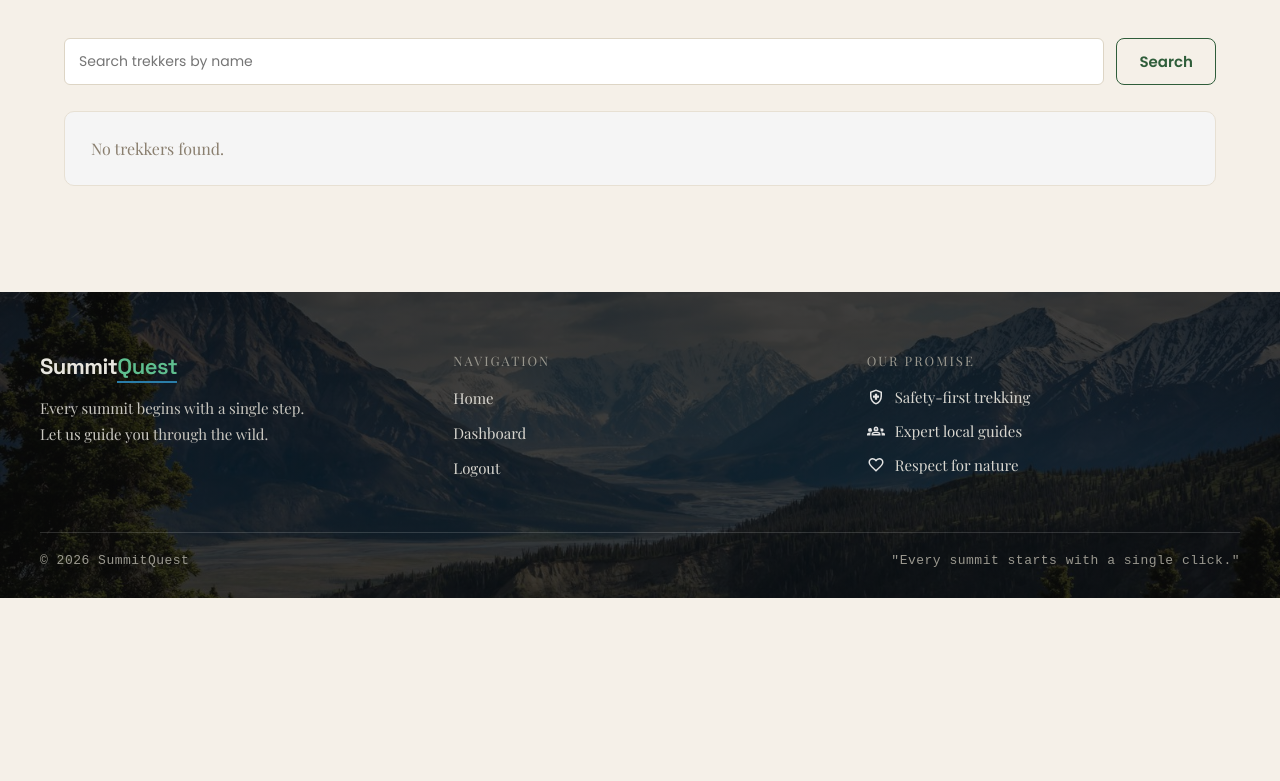
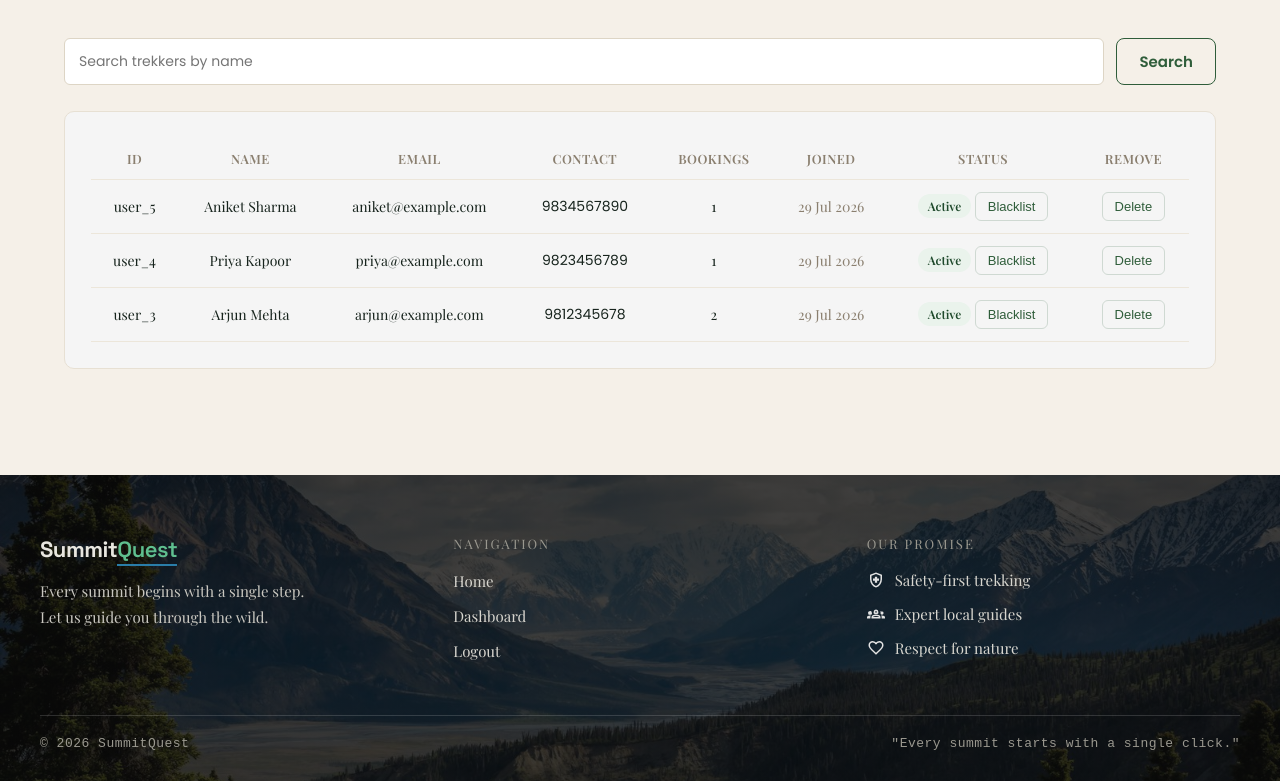
Before and after one commit to 25f1000798/Trekking-Management-Application-V1, a Flask app: page /admin/users in a window 1280 px wide. Shown: the part 253-1034 px from the top of the page. Before the commit the page ends 851 px from the top, so only its background shows below. Run offline with Flask 3, Linux system fonts and the light colour scheme; a user stored in the database is signed in; parts of the project's set-up code (start-up, migrations or seed data) failed here and were passed over; some web fonts are replaced.

Commit message:
Implement delete user, staff by admin and user delete his profile

```diff
--- a/app/__init__.py
+++ b/app/__init__.py
@@ -1,5 +1,6 @@
 import os
 
+from seed_data import seed
 from flask import Flask, render_template
 from config import Config
 from app.models import db, User
@@ -44,6 +45,8 @@ def create_app():
 
         db.create_all()
         _seed_admin(app)
+        # seed data implicitly
+        seed(app)
 
     return app
 
--- a/app/routes.py
+++ b/app/routes.py
@@ -116,7 +116,9 @@ def register():
         db.session.commit()
 
         if role == "trekker":
-            flash("Registration successful! Please log in.", "success")
+            flash("Registration successful! Redirecting to dashboard.", "success")
+            load_session(new_user)
+            return redirect(url_for("visit.user_dashboard"))
         else:
             flash("Registered! Your staff account is awaiting admin approval.", "info")
         return redirect(url_for("visit.login"))
@@ -319,6 +321,20 @@ def admin_reject_staff(user_id):
     flash("Staff registration rejected.", "info")
     return redirect(url_for("visit.admin_staff_list"))
 
+@visit.route("/admin/staff/<int:staff_id>/delete", methods=["POST"])
+@login_required
+@admin_required
+def admin_delete_staff(staff_id):
+    staff = User.query.get(staff_id)
+    if staff and staff.role =="staff":
+        db.session.delete(staff)
+        db.session.commit()
+        flash(f"Staff member {staff.full_name} got deleted.","success")
+    elif staff.role != "staff":
+        flash(f"{staff.full_name} is not staff member!!")
+    else:
+        flash("No such staff exist!!","danger")
+    return redirect(url_for("visit.admin_staff_list"))
 
 @visit.route("/admin/users")
 @login_required
@@ -345,6 +361,18 @@ def admin_blacklist_user(user_id):
     flash(f"User {'blacklisted' if user.is_blacklisted else 'reinstated'}.", "success")
     return redirect(request.referrer or url_for("visit.admin_users"))
 
+@visit.route("/admin/users/<int:user_id>/delete", methods=["POST"])
+@login_required
+@admin_required
+def admin_delete_user(user_id):
+    user = User.query.get(user_id)
+    if user:
+        db.session.delete(user)
+        flash(f"User {user.full_name} got deleted!!","success")
+        db.session.commit()
+    else:
+        flash("No such user exists!!")
+    return redirect(url_for("visit.admin_users"))
 
 @visit.route("/admin/bookings")
 @login_required
@@ -414,7 +442,7 @@ def user_dashboard():
         return redirect(url_for("visit.staff_dashboard"))
 
     uid = session["user_id"]
-    open_treks = Treks.query.filter_by(status="Open").order_by(Treks.starting_date).limit(4).all()
+    open_treks = Treks.query.filter_by(status="Open").order_by(Treks.starting_date).limit(3).all()
     my_bookings = Bookings.query.filter_by(user_id=uid).order_by(Bookings.booked_at.desc()).limit(5).all()
     total_booked = Bookings.query.filter_by(user_id=uid, status="Booked").count()
     total_completed = Bookings.query.filter_by(user_id=uid, status="Completed").count()
@@ -558,3 +586,16 @@ def profile():
         return redirect(url_for("visit.profile"))
 
     return render_template("user/profile.html", user=user)
+
+@visit.route("/user/profile/<int:id>/delete", methods=["POST"])
+@login_required
+def user_delete_profile(id):
+    user = User.query.get(id)
+    if user:
+        db.session.delete(user)
+        db.session.commit()
+    else:
+        flash("No such profile exists!!","warning")
+    session.clear()
+    flash("Account deleted Successfully!! Redirecting to Home","danger")
+    return redirect(url_for("visit.home"))
--- a/seed_data.py
+++ b/seed_data.py
@@ -1,8 +1,5 @@
 from datetime import datetime
-from app import create_app
 from app.models import db, User, Treks, Bookings
-
-app = create_app()
 
 TREKS = [
     {
@@ -73,7 +70,7 @@ USERS = [
 ]
 
 
-def seed():
+def seed(app):
     with app.app_context():
         staff_users = []
         for s in STAFF:
@@ -133,12 +130,13 @@ def seed():
                 db.session.commit()
                 print(f"Created booking: {user.name} -> {trek.name}")
 
-        print("\nLogin credentials:")
-        for s in STAFF:
-            print(f"  Staff : {s['email']} / 123456")
-        for u in USERS:
-            print(f"  User  : {u['email']} / 123456")
+#         print("\nLogin credentials:")
+#         for s in STAFF:
+#             print(f"  Staff : {s['email']} / 123456")
+#         for u in USERS:
+#             print(f"  User  : {u['email']} / 123456")
 
 
-if __name__ == "__main__":
-    seed()
+## ============ Now executing in init itself
+# if __name__ == "__main__":
+#     seed()
--- a/templates/admin/users.html
+++ b/templates/admin/users.html
@@ -24,7 +24,7 @@
         {% if users %}
         <div class="table-wrap">
             <table class="data-table">
-                <thead><tr><th>id</th><th>Name</th><th>Email</th><th>Contact</th><th>Bookings</th><th>Joined</th><th>Status</th></tr></thead>
+                <thead><tr><th>id</th><th>Name</th><th>Email</th><th>Contact</th><th>Bookings</th><th>Joined</th><th>Status</th><th>Remove</th></tr></thead>
                 <tbody>
                     {% for u in users %}
                     <tr>
@@ -46,6 +46,14 @@
                                 </button>
                             </form>
                         </td>
+                        <td>
+                            <form method="post" action="{{ url_for('visit.admin_delete_user', user_id=u.id) }}" style="display:inline"
+                                data-confirm="Delete {{u.full_name}}? This can not be undone">
+                                <button type="submit" class="btn-sm btn-sm-outline danger">
+                                    Delete
+                                </button>
+                            </form>
+                        </td>
                     </tr>
                     {% endfor %}
                 </tbody>
--- a/templates/user/browse_treks.html
+++ b/templates/user/browse_treks.html
@@ -24,7 +24,7 @@
             <option value="{{ d }}" {% if d == difficulty %}selected{% endif %}>{{ d }}</option>
             {% endfor %}
         </select>
-        <input type="text" name="location" placeholder="Location" value="{{ location }}">
+        <!-- <input type="text" name="location" placeholder="Location" value="{{ location }}"> -->
         <button type="submit" class="btn btn-outline">Search</button>
     </form>
 
--- a/templates/user/profile.html
+++ b/templates/user/profile.html
@@ -10,7 +10,7 @@
 
 <div class="page-body">
     <div class="sq-card" style="max-width: 600px; margin: 0 auto;">
-        <form method="post">
+        <form method="post" data-confirm="Save Changes?">
             <div class="field">
                 <label>Full Name</label>
                 <input type="text" name="full_name" value="{{ user.full_name }}" required>
@@ -33,6 +33,9 @@
             </div>
             <button type="submit" class="btn btn-primary btn-block">Save Changes</button>
         </form>
+        <form action="{{ url_for("visit.user_delete_profile", id = user.id) }}" method="post" data-confirm="Delete this account? This changes not be undone!">
+            <button type="submit" class="btn-sm btn-sm-outline danger" style="width: 100%; margin-top: 2vh; font-size: 1.1em; border: 1px solid black;">Delete</button>
+        </form>
     </div>
 </div>
 {% endblock %}
```
Also changed, not shown: templates/admin/staff_list.html (+9 -1 lines), instance/app.db.
